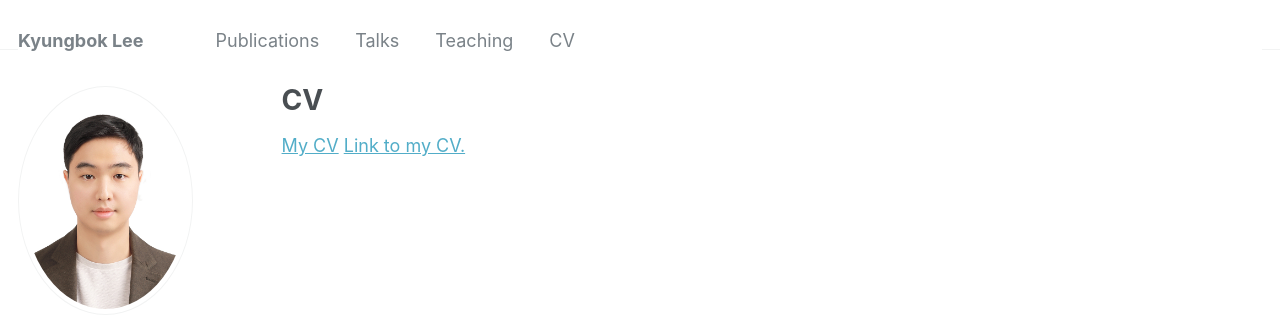
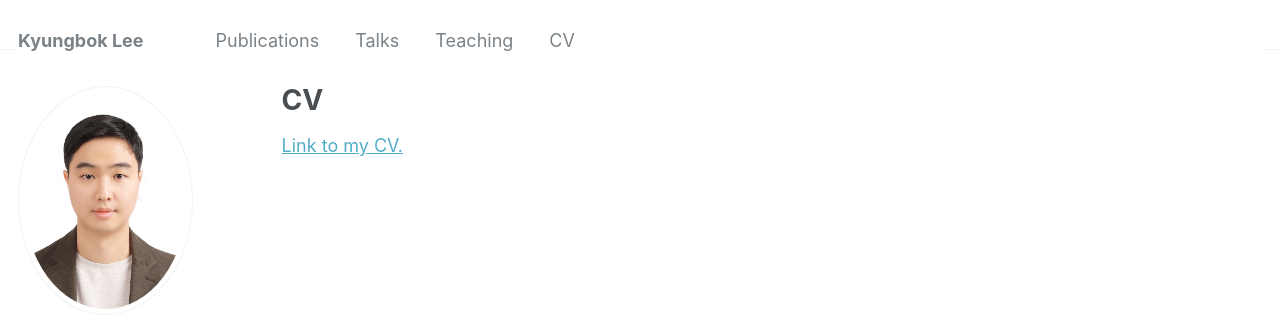
Before and after one commit to KyungbokLee/KyungbokLee.github.io, a Jekyll site: the page built from _pages/cv.md, in a window 1280 px wide. Shown: the top 327 px of the page. Built offline with Jekyll 4.4.1, drawn with Linux system fonts in a browser that asks for light colours; some web fonts are replaced.

Commit message:
Update cv.md

```diff
--- a/_pages/cv.md
+++ b/_pages/cv.md
@@ -7,5 +7,4 @@ redirect_from:
   - /resume
 ---
 
-[My CV](https://github.com/KyungbokLee/KyungbokLee.github.io/blob/master/_pages/CV.pdf)
 <a href="https://github.com/KyungbokLee/KyungbokLee.github.io/blob/master/_pages/CV.pdf" target="_blank">Link to my CV.</a>
```
